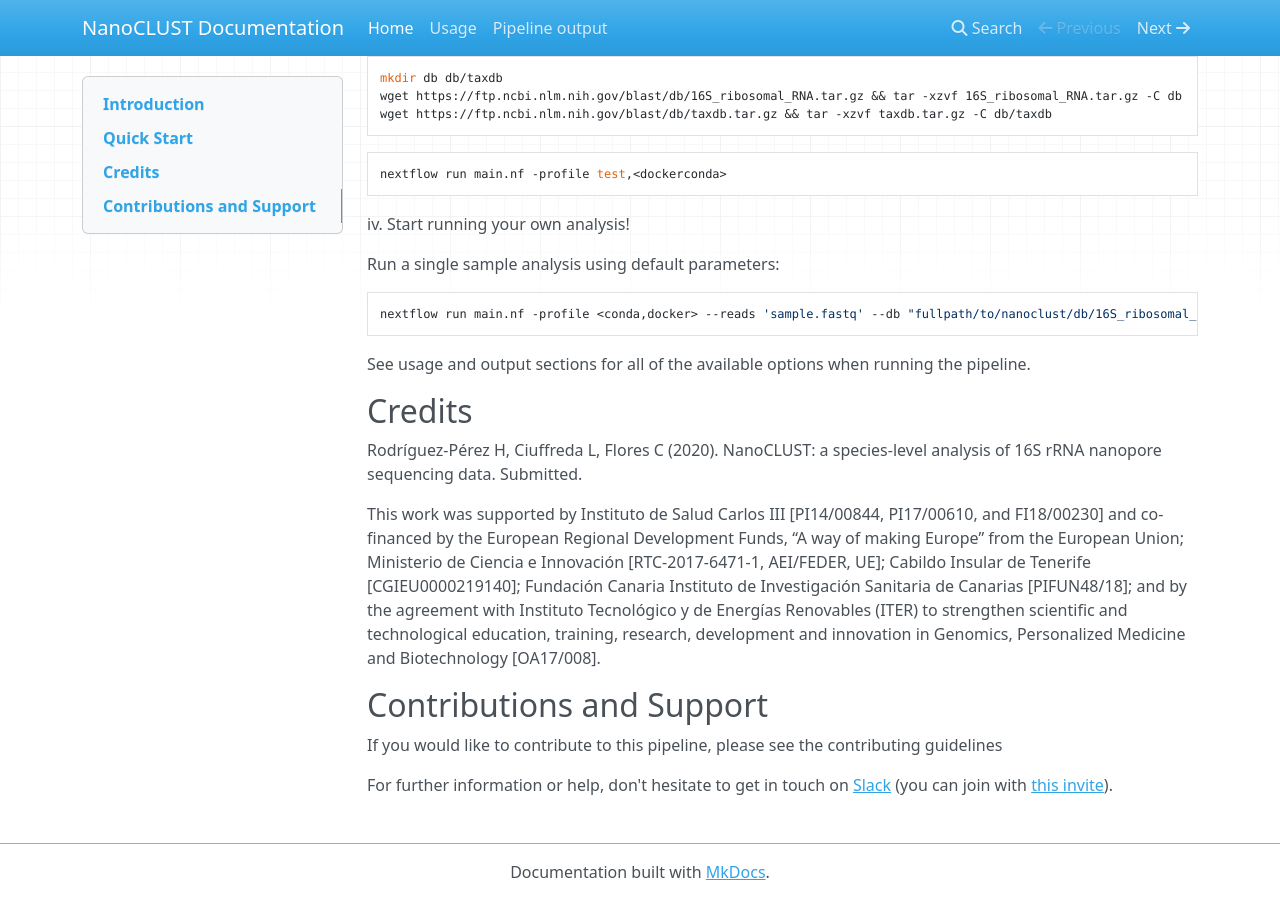
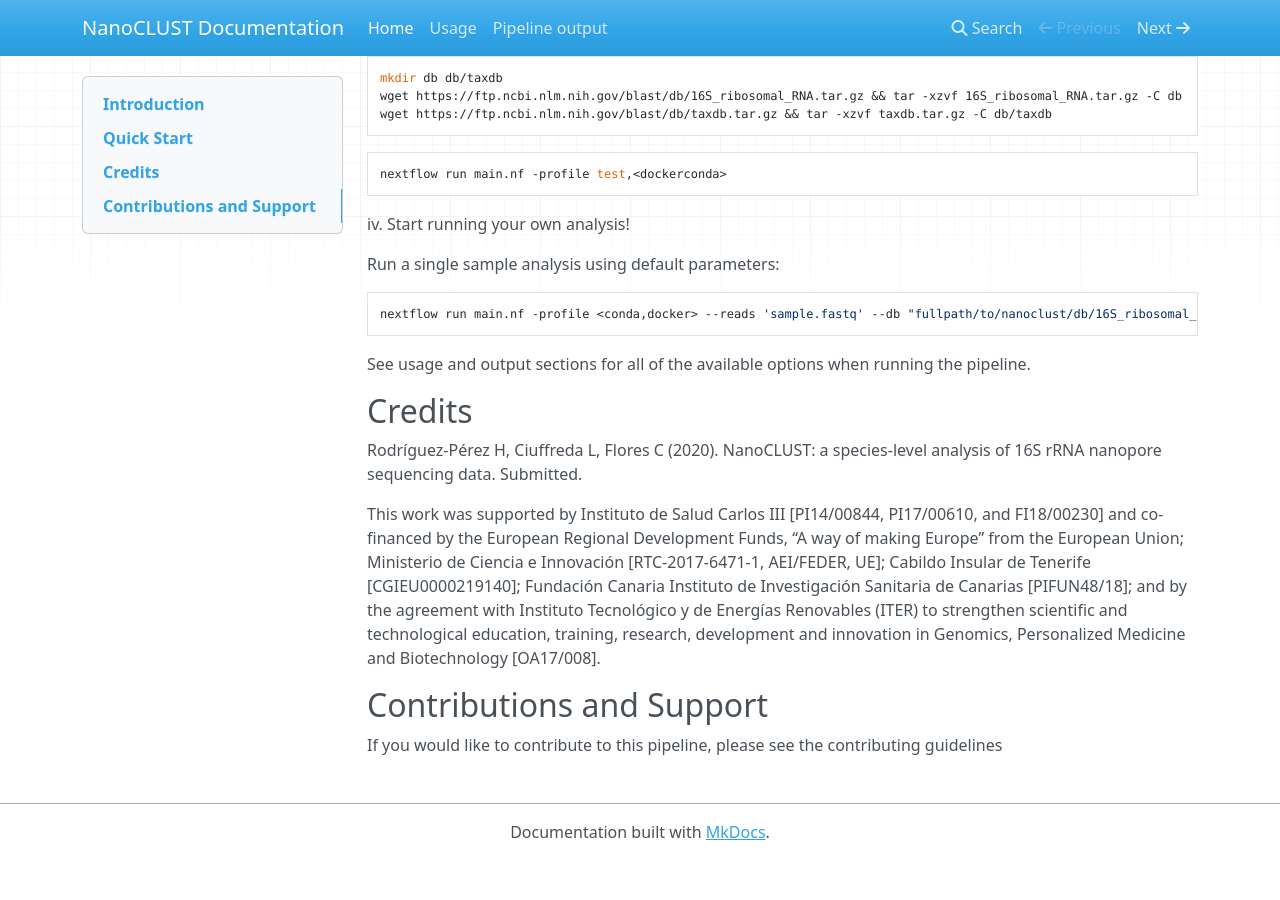
Before and after one commit to genomicsITER/NanoCLUST, an MkDocs documentation site: the page built from docs/index.md, in a window 1280 px wide and 900 px high, scrolled down 737 px. Built offline with MkDocs 1.6.1, drawn with Linux system fonts in a browser that asks for light colours; nearby versions of some CDN libraries; after the commit the page ends 1597 px from its top, so only the background shows below that.

Commit message:
Update index.md

```diff
--- a/docs/index.md
+++ b/docs/index.md
@@ -46,5 +46,3 @@ This work was supported by Instituto de Salud Carlos III [PI14/00844, PI17/00610
 ## Contributions and Support
 
 If you would like to contribute to this pipeline, please see the contributing guidelines
-
-For further information or help, don't hesitate to get in touch on [Slack](https://nfcore.slack.com/channels/nf-core/nanoclust) (you can join with [this invite](https://nf-co.re/join/slack)).
```
